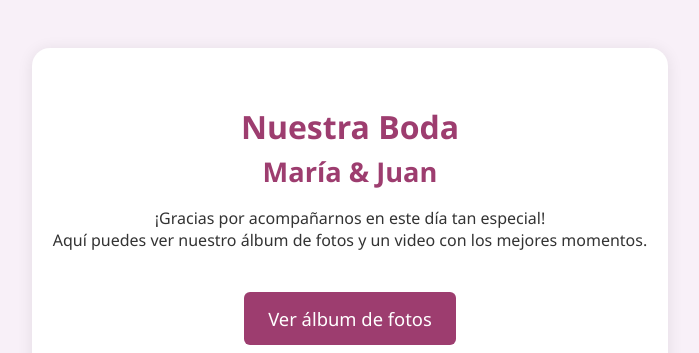
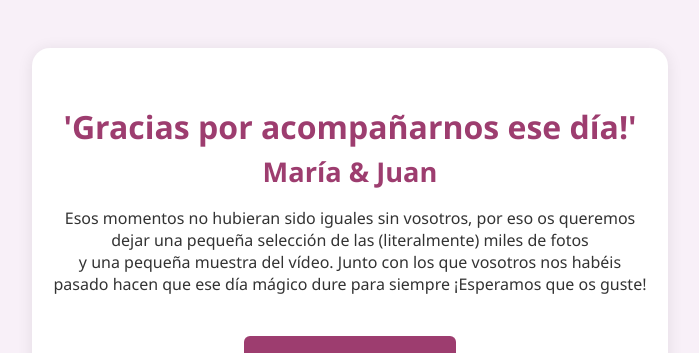
Before and after one commit to aidille/aidille.github.io, a plain HTML site: page index.html in a window 1280 px wide. Shown: the top 353 px of the page, without its empty margins (290-989 px from the left). Drawn offline with Linux system fonts and the light colour scheme.

Commit message:
Update index.html

```diff
--- a/index.html
+++ b/index.html
@@ -3,7 +3,7 @@
 <head>
     <meta charset="UTF-8">
     <meta name="viewport" content="width=device-width, initial-scale=1.0">
-    <title>Nuestra Boda</title>
+    <title>La fiesta de Aída y Guille</title>
     <style>
         body {
             font-family: 'Segoe UI', sans-serif;
@@ -55,9 +55,9 @@
 </head>
 <body>
     <div class="container">
-        <h1>Nuestra Boda<br><span style="font-size:0.85em;">María & Juan</span></h1>
-        <p>¡Gracias por acompañarnos en este día tan especial!<br>
-        Aquí puedes ver nuestro álbum de fotos y un video con los mejores momentos.</p>
+        <h1>'Gracias por acompañarnos ese día!'<br><span style="font-size:0.85em;">María & Juan</span></h1>
+        <p>Esos momentos no hubieran sido iguales sin vosotros, por eso os queremos dejar una pequeña selección de las (literalmente) miles de fotos<br>
+        y una pequeña muestra del vídeo. Junto con los que vosotros nos habéis pasado hacen que ese día mágico dure para siempre ¡Esperamos que os guste! </p>
         <a class="album-btn" href="https://photos.app.goo.gl/VTE56XVQjaxTJAmZ8" target="_blank">Ver álbum de fotos</a>
         <div class="video">
             <iframe width="100%" height="100%" src="https://www.youtube.com/embed/Ms-Ea0xIlgo" title="Video de la boda" frameborder="0" allowfullscreen></iframe>
```
